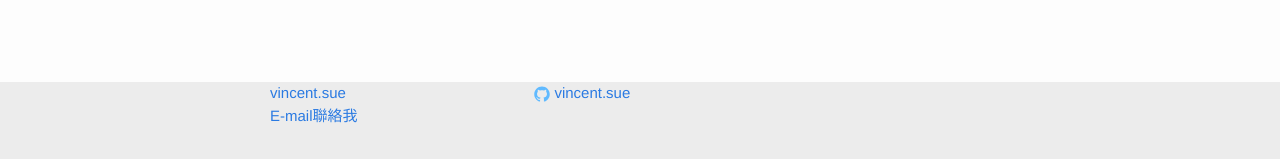
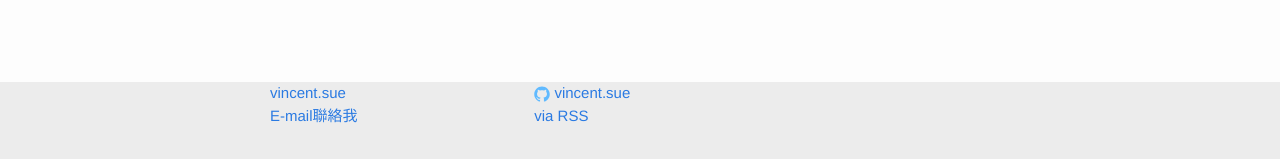
Before and after one commit to gnux123/gnux123.github.io, a Jekyll site: the page built from portfolio.md, in a window 1280 px wide. Shown: the part 738-897 px from the top of the page. Built offline with Jekyll 4.4.1, drawn with Linux system fonts in a browser that asks for light colours.

Commit message:
modified rss feed.

```diff
--- a/_includes/footer.html
+++ b/_includes/footer.html
@@ -52,6 +52,9 @@
             </a>
           </li> -->
           {% endif %}
+          <li>
+            <a href="{{ "/feed.xml" | prepend: site.baseurl }}">via RSS</a>
+          </li>
         </ul>
       </div>
 
--- a/index.html
+++ b/index.html
@@ -17,7 +17,4 @@ layout: default
       </li>
     {% endfor %}
   </ul>
-
-  <p class="rss-subscribe">subscribe <a href="{{ "/feed.xml" | prepend: site.baseurl }}">via RSS</a></p>
-
 </div>
```
